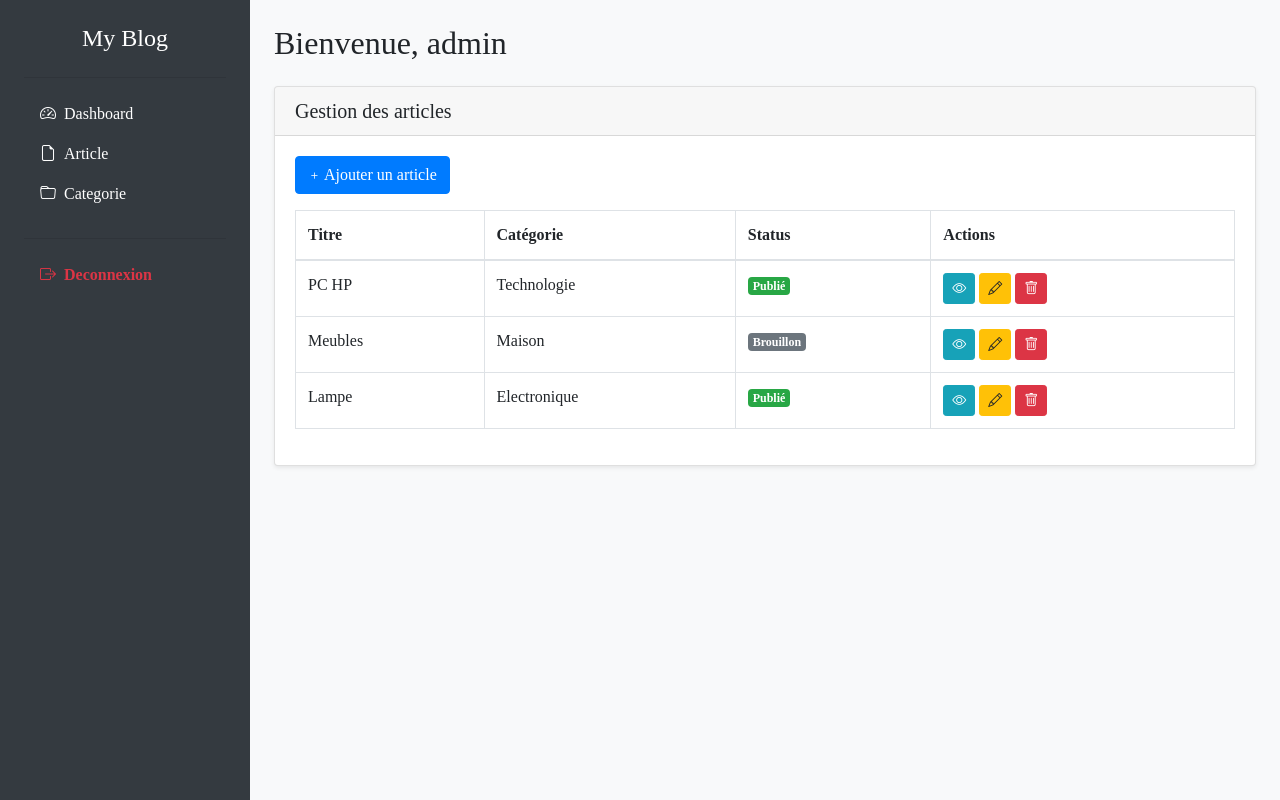
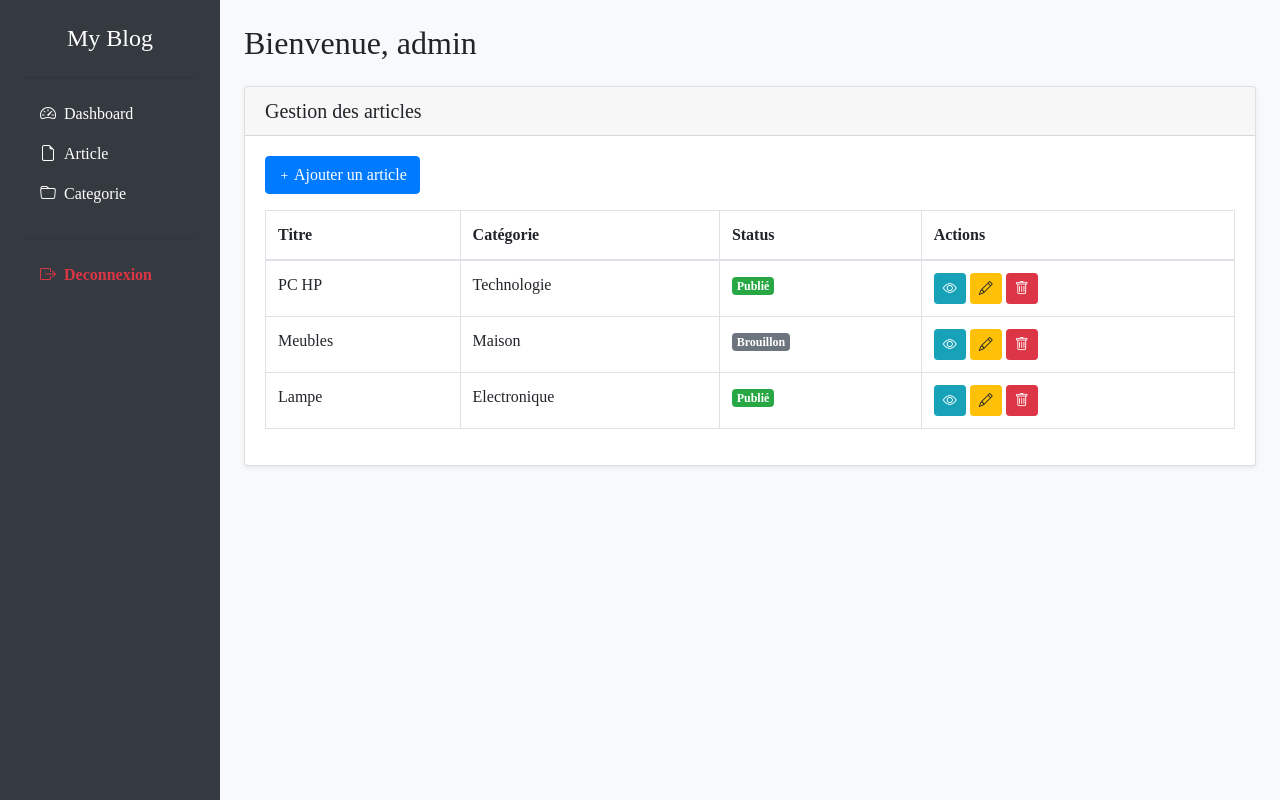
Before and after one commit to kareldigital1/MonBlog, a Django app: page /administrateur/gestarticle/ in a window 1280 px wide. Shown: the part 71-871 px from the top of the page. Run offline with Django 5.2, Linux system fonts and the light colour scheme; a user stored in the database is signed in; data comes from the database, SQL or seed files in the repository.

Commit message:
mon propjet

```diff
--- a/blog/Templates/administrateur/sidebar.html
+++ b/blog/Templates/administrateur/sidebar.html
@@ -1,4 +1,4 @@
-    <div class="bg-dark text-white p-4" style="width: 250px; min-height: 100vh;">
+    <div class="bg-dark text-white p-4" style="width: 220px; min-height: 100vh;">
         <h4 class="text-center mb-4">My Blog</h4>
         <hr>
         <ul class="nav flex-column">
```
